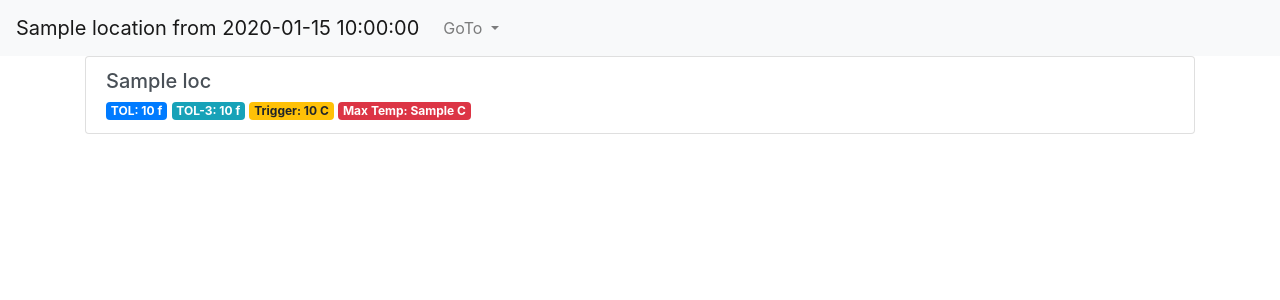
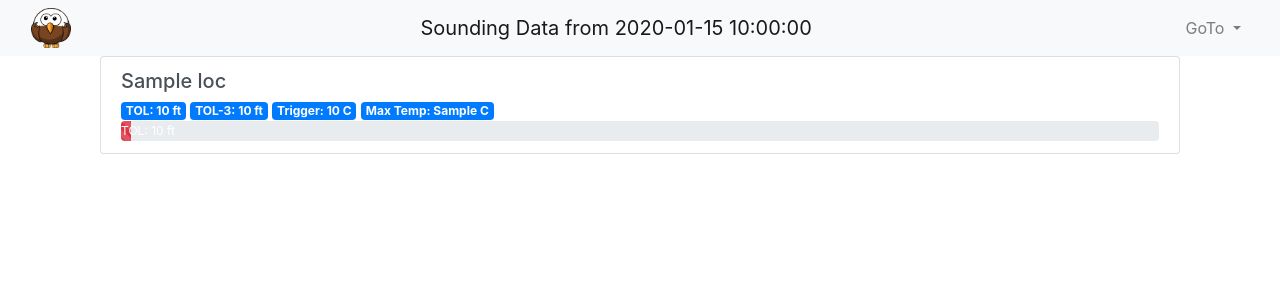
Before and after one commit to posener/gliders, a Flask app: template templates/index.html in a window 1280 px wide. Shown: the top 300 px of the page. Run offline with Flask 2, Linux system fonts and the light colour scheme; the template is opened without the code that fills it: most values are stand-ins (such as "Sample title", 1, 10 or a date in 2020); parts of the project's set-up code (start-up, migrations or seed data) failed here and were passed over; some libraries are stand-ins or nearby versions.

Commit message:
add index

```diff
--- a/main.py
+++ b/main.py
@@ -31,6 +31,10 @@ def index():
             'selected': False,
             'data': calc.calculate(uwyo_table, ims.temp_max(station), station['elevation'])
         })
+    max_tol = float(max(loc['data']['tol'] for loc in locations))
+
+    for loc in locations:
+        loc['tol_percent'] = loc['data']['tol'] / max_tol * 100
 
     return flask.render_template(
         'index.html',
@@ -66,6 +70,19 @@ def sounding(location_name):
     temp = ims.temp_max(station)
     data = calc.calculate(uwyo_table, temp, station['elevation'])
     return flask.send_file(plot.plot(data), mimetype='image/png')
+
+
+@app.context_processor
+def level():
+    def level(percent):
+        if percent <= 25:
+            return 'danger'
+        if percent <= 50:
+            return 'warning'
+        if percent <= 75:
+            return 'info'
+        return 'success'
+    return {'level': level}
 
 
 SOUNDING_URL = 'https://rucsoundings.noaa.gov/gwt/soundings/get_soundings.cgi?airport={lat}%2C{long}&start=latest&n_hrs=1&data_source=GFS&fcst_len=shortest&hr_inc=1&protocol=https%3A'
--- /dev/null
+++ b/templates/base.html
@@ -0,0 +1,47 @@
+<!DOCTYPE html>
+<html>
+<head>
+    <meta name="viewport" content="width=device-width, initial-scale=1">
+    <link rel="shortcut icon" href="/static/logo.png" />
+    <link rel="stylesheet" href="https://stackpath.bootstrapcdn.com/bootstrap/4.1.1/css/bootstrap.min.css" integrity="sha384-WskhaSGFgHYWDcbwN70/dfYBj47jz9qbsMId/iRN3ewGhXQFZCSftd1LZCfmhktB" crossorigin="anonymous">
+    <title>{% block title %}{% endblock %}</title>
+</head>
+<body>
+
+<nav class="navbar navbar-expand-lg navbar-light bg-light">
+    <div class="container-fluid">
+        <div class="navbar-header">
+        <a href="/">
+            <img src="/static/logo.png" height="40">
+        </a>
+        </div>
+        <ul class="nav navbar-nav">
+            <li> <a class="navbar-brand" href="#">{% block title2 %}{% endblock %}</a> </li>
+        </ul>
+        <ul class="nav navbar-nav navbar-right">
+            <li class="nav-item dropdown">
+              <a class="nav-link dropdown-toggle" href="#" id="navbarDropdown" role="button" data-toggle="dropdown" aria-haspopup="true" aria-expanded="false">
+                GoTo
+              </a>
+              <div class="dropdown-menu" aria-labelledby="navbarDropdown">
+                  {% for loc in locations %}
+                  {% if not loc.selected %}
+                  <a class="dropdown-item" href="/locations/{{loc.name}}">{{loc.name}}</a>
+                  {% endif %}
+                  {% endfor %}
+              </div>
+            </li>
+      </ul>
+    </div>
+</nav>
+
+<div class="container">
+    {% block content %}{% endblock %}
+</div>
+
+<script src="https://code.jquery.com/jquery-3.3.1.slim.min.js" integrity="sha384-q8i/X+965DzO0rT7abK41JStQIAqVgRVzpbzo5smXKp4YfRvH+8abtTE1Pi6jizo" crossorigin="anonymous"></script>
+<script src="https://cdnjs.cloudflare.com/ajax/libs/popper.js/1.14.3/umd/popper.min.js" integrity="sha384-ZMP7rVo3mIykV+2+9J3UJ46jBk0WLaUAdn689aCwoqbBJiSnjAK/l8WvCWPIPm49" crossorigin="anonymous"></script>
+<script src="https://stackpath.bootstrapcdn.com/bootstrap/4.1.1/js/bootstrap.min.js" integrity="sha384-smHYKdLADwkXOn1EmN1qk/HfnUcbVRZyYmZ4qpPea6sjB/pTJ0euyQp0Mk8ck+5T" crossorigin="anonymous"></script>
+
+</body>
+</html>
--- a/templates/index.html
+++ b/templates/index.html
@@ -1,30 +1,9 @@
-<!DOCTYPE html>
-<html>
-<head>
-    <meta name="viewport" content="width=device-width, initial-scale=1">
-    <link rel="stylesheet" href="https://stackpath.bootstrapcdn.com/bootstrap/4.1.1/css/bootstrap.min.css" integrity="sha384-WskhaSGFgHYWDcbwN70/dfYBj47jz9qbsMId/iRN3ewGhXQFZCSftd1LZCfmhktB" crossorigin="anonymous">
-    <title>Sounding: {{location}}</title>
-</head>
-<body>
+{% extends "base.html" %}
 
-<nav class="navbar navbar-expand-lg navbar-light bg-light">
-    <a class="navbar-brand" href="#">{{location}} from {{data_time}}</a>
-    <ul class="navbar-nav mr-auto">
-        <li class="nav-item dropdown">
-            <a class="nav-link dropdown-toggle" href="#" id="navbarDropdown" role="button" data-toggle="dropdown" aria-haspopup="true" aria-expanded="false">
-                GoTo
-            </a>
-            <div class="dropdown-menu" aria-labelledby="navbarDropdown">
-                {% for loc in locations %}
-                {% if not loc.selected %}
-                <a class="dropdown-item" href="/locations/{{loc.name}}">{{loc.name}}</a>
-                {% endif %}
-                {% endfor %}
-            </div>
-        </li>
-    </ul>
-</nav>
+{% block title %} Sounding Data from {{data_time}} {% endblock %}
+{% block title2 %} Sounding Data from {{data_time}} {% endblock %}
 
+{% block content %}
 <div class="container">
     <div class="row">
         <div class="col-12">
@@ -35,20 +14,17 @@
                         <h5 class="mb-1">{{loc.name}}</h5>
                         <small><span class="badge badge-success">{% if loc.data.trig_0 >= loc.data.t0 %}Triggered{% endif %}</span></small>
                     </div>
-                    <span class="badge badge-primary">TOL: {{'%.0f' | format(loc.data.tol)}} f</span>
-                    <span class="badge badge-info">TOL-3: {{'%.0f' | format(loc.data.tol_minus_3)}} f</span>
-                    <span class="badge badge-warning">Trigger: {{'%.0f' | format(loc.data.trig_0)}} C</span>
-                    <span class="badge badge-danger">Max Temp: {{loc.data.t0}} C</span>
+                    <span class="badge badge-primary">TOL: {{'%.0f' | format(loc.data.tol)}} ft</span>
+                    <span class="badge badge-primary">TOL-3: {{'%.0f' | format(loc.data.tol_minus_3)}} ft</span>
+                    <span class="badge badge-primary">Trigger: {{'%.0f' | format(loc.data.trig_0)}} C</span>
+                    <span class="badge badge-primary">Max Temp: {{loc.data.t0}} C</span>
+                    <div class="progress" style="height: 20px;">
+                        <div class="progress-bar progress-bar-striped bg-{{ level(loc.tol_percent) }}" role="progressbar" style="width: {{loc.tol_percent}}%;" aria-valuenow="{{loc.tol_percent}}" aria-valuemin="0" aria-valuemax="100">TOL: {{'%.0f' | format(loc.data.tol)}} ft</div>
+                    </div>
                 </a>
                 {% endfor %}
             </ul>
         </div>
     </div>
 </div>
-
-<script src="https://code.jquery.com/jquery-3.3.1.slim.min.js" integrity="sha384-q8i/X+965DzO0rT7abK41JStQIAqVgRVzpbzo5smXKp4YfRvH+8abtTE1Pi6jizo" crossorigin="anonymous"></script>
-<script src="https://cdnjs.cloudflare.com/ajax/libs/popper.js/1.14.3/umd/popper.min.js" integrity="sha384-ZMP7rVo3mIykV+2+9J3UJ46jBk0WLaUAdn689aCwoqbBJiSnjAK/l8WvCWPIPm49" crossorigin="anonymous"></script>
-<script src="https://stackpath.bootstrapcdn.com/bootstrap/4.1.1/js/bootstrap.min.js" integrity="sha384-smHYKdLADwkXOn1EmN1qk/HfnUcbVRZyYmZ4qpPea6sjB/pTJ0euyQp0Mk8ck+5T" crossorigin="anonymous"></script>
-
-</body>
-</html>
+{% endblock %}
```
Also changed, not shown: templates/location.html (+5 -35 lines), static/logo.png (added).
